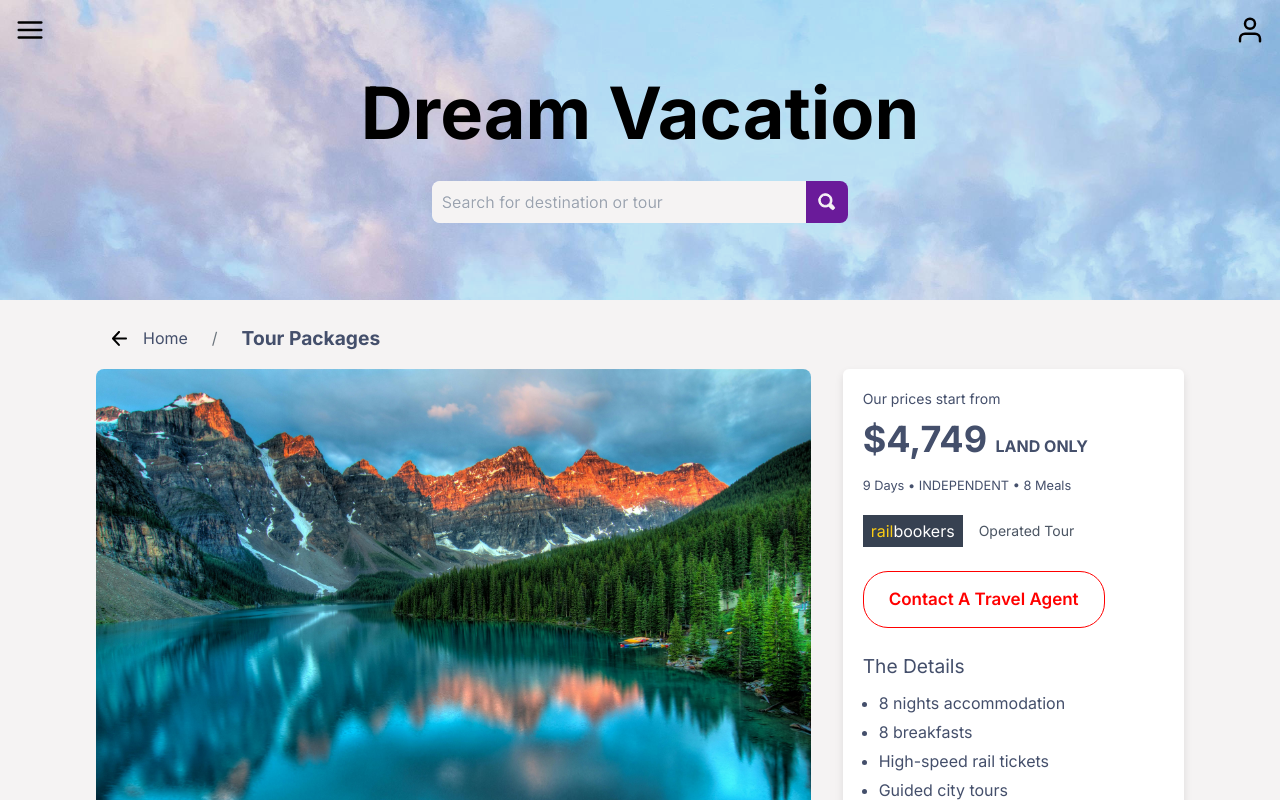
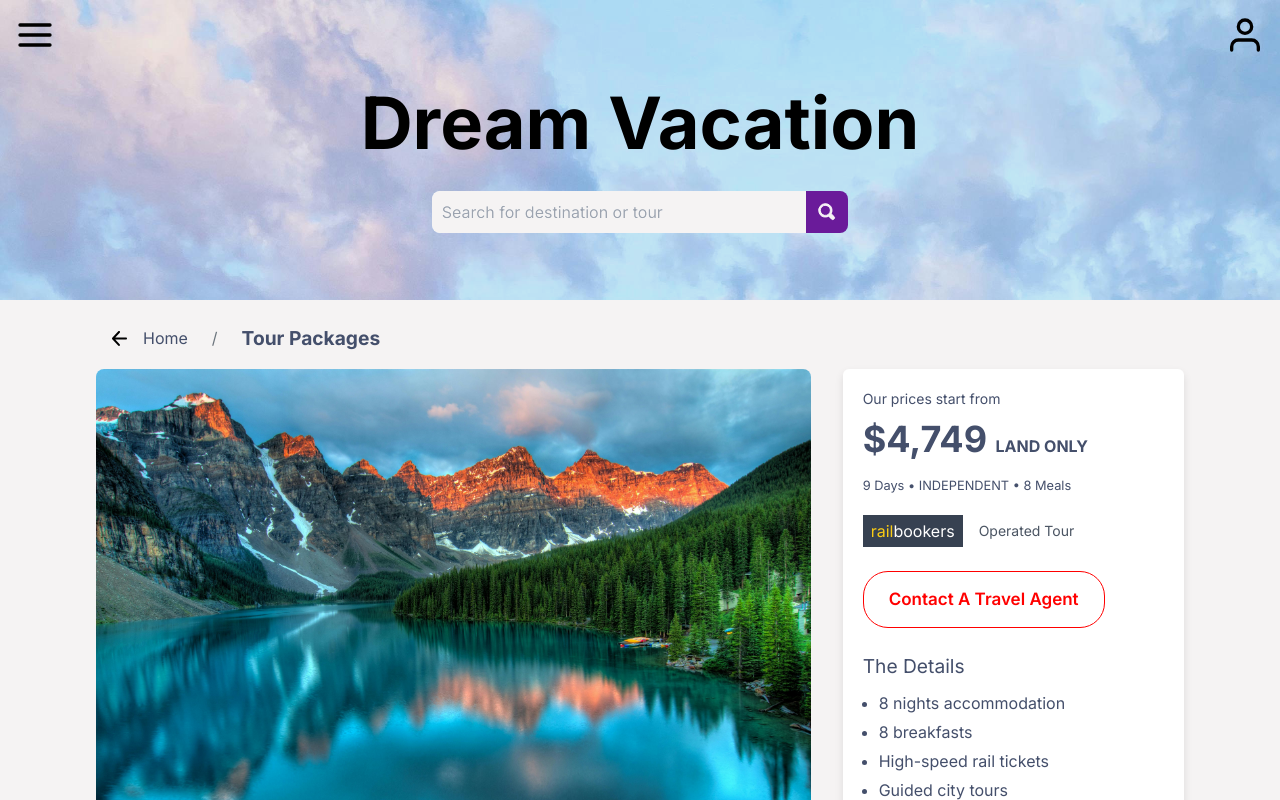
Before and after one commit to Shayan-Mst/vacation, a Next.js app: page /tour in a window 1280 px wide. Shown: the top 800 px of the page. Built offline with nearby package versions, Linux system fonts and the light colour scheme.

Commit message:
side bar complete

```diff
--- a/src/app/globals.css
+++ b/src/app/globals.css
@@ -781,16 +781,16 @@ h3 {
   flex-direction: column;
   justify-content: flex-start;
   align-items: flex-start;
-  background-color: #16151a;
+  background-color: #E5E7EB;
   position: fixed;
   top: 0;
   left: 0;
   bottom: 0;
   z-index: 30;
-  width: 280px;
+  width: 200px;
   transform: translateX(-100%);
   transition: transform 0.5s ease;
-  border-right: 1px solid #222227;
+
 
 }
 .sidebar--active {
@@ -799,12 +799,11 @@ h3 {
 
 .sidebar-logo {
   display:flex;
-
-
   align-items: center;
+  justify-content:space-between;
   height: 70px;
   width: 100%;
-  padding-left: 45px ;
+  padding: 0 19px  ;
   margin-top: 10px;
 }
 
@@ -838,9 +837,12 @@ h3 {
 
 }
 .sidebar-item:last-child{
+  margin: 0;
+  vertical-align: middle;
+}
+.sidebar-item:last-child{
   background-color: #5652521f;
-
- overflow: hidden;
+  overflow: hidden;
   max-height: 0;
   transition:  0.3s ease-in-out;
 
@@ -869,22 +871,26 @@ h3 {
   width: 4px;
   height: 4px;
   border-radius: 50%;
-  background-color: #7079d3;
+  background-color: #882ac2;
 
 
 }
 
 .sidebar-item:last-child a:hover{
-  color: #7079d3;
+  color: #882ac2;
 }
 
 .sidebar-item:hover svg{
 
-  fill: #ffffff;
+  fill: #882ac2;
 }
 
+.sidebar-item:hover #toggleIcon{
+  stroke: #882ac2;
+  fill: none;
+}
 .sidebar-item:not(:last-child):hover a{
-  color: #ffffff;
+  color: #882ac2;
 }
 .sidebar-item a{
 
@@ -893,11 +899,12 @@ h3 {
   justify-content: flex-start;
   align-items: center;
   font-size: 16px;
-  color: #c0c0c0;
+  color: #000000;
   font-family: 'Inter', sans-serif;
   margin-left: 15px;
   transition: 0.4s ease;
   position: relative;
+  font-weight: bold;
 }
 
 .sidebar-item svg{
@@ -911,7 +918,7 @@ h3 {
 
 .sidebar-item .item-active{
 
-  color: #7079d3;
+  color: #882ac2;
 }
 
 .sidebar-link{
@@ -921,11 +928,28 @@ h3 {
   justify-content: flex-start;
   align-items: center;
   font-size: 16px;
-  color: #c0c0c0;
+  color: #000000;
   font-family: 'Inter', sans-serif;
   margin-left: 15px;
   transition: 0.4s ease;
   position: relative;
+}
+
+.signature{
+
+  position: absolute;
+  bottom: 0;
+  left: 0;
+  font-size: 1rem;
+  font-weight: bold;
+ width: 100%;
+ padding: 13px 20px;
+ background-color: rgba(255, 255, 255,0.3);
+}
+
+.signature span{
+
+  font-size: 0.8rem;
 }
 
 @layer utilities {
--- a/src/components/Topbar.tsx
+++ b/src/components/Topbar.tsx
@@ -21,7 +21,7 @@ const toggleShow = () => {
 
 
 <div className=' relative flex justify-between'>
-    <svg ref={sideRef}  onClick={toggleShow} xmlns="http://www.w3.org/2000/svg" width="30" height="30" viewBox="0 0 24 24" fill="black" stroke="currentColor" stroke-width="2" stroke-linecap="round" stroke-linejoin="round"
+    <svg ref={sideRef}  onClick={toggleShow} xmlns="http://www.w3.org/2000/svg" width="40" height="40" viewBox="0 0 24 24" fill="black" stroke="currentColor" stroke-width="2" stroke-linecap="round" stroke-linejoin="round"
      className="relative cursor-pointer  z-30">
   <line x1="3" y1="12" x2="21" y2="12"></line>
   <line x1="3" y1="6" x2="21" y2="6"></line>
@@ -30,7 +30,7 @@ const toggleShow = () => {
 
 
 
-<svg  width="30" height="30"  xmlns="http://www.w3.org/2000/svg" viewBox="0 0 24 24" fill="none" stroke="currentColor" stroke-width="2" stroke-linecap="round" stroke-linejoin="round">
+<svg  width="40" height="40"  xmlns="http://www.w3.org/2000/svg" viewBox="0 0 24 24" fill="none" stroke="currentColor" stroke-width="2" stroke-linecap="round" stroke-linejoin="round">
   <path d="M20 21v-2a4 4 0 0 0-4-4H8a4 4 0 0 0-4 4v2"></path>
   <circle cx="12" cy="7" r="4"></circle>
 </svg>
```
Also changed, not shown: src/components/Sidebar.tsx (+21 -12 lines).
